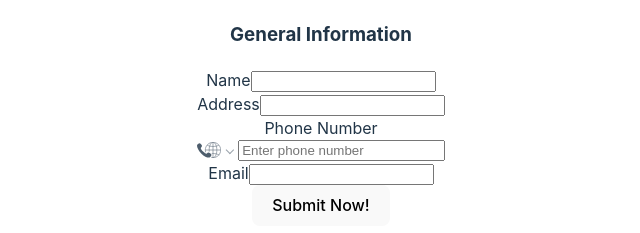
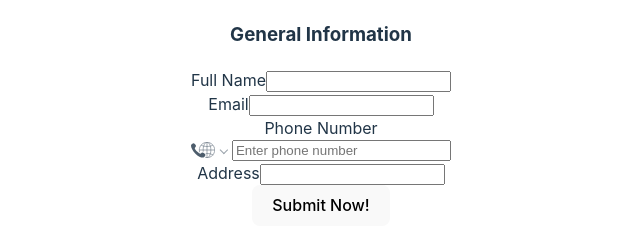
Before and after one commit to Peleton-011/cv-application, a React (Vite) app: page / in a window 1280 px wide. Shown: the part 339-572 px from the top of the page, without its empty margins (319-959 px from the left). Built offline with nearby package versions, Linux system fonts and the light colour scheme.

Commit message:
Reorganize inputs

```diff
--- a/src/components/GeneralInfoInput.jsx
+++ b/src/components/GeneralInfoInput.jsx
@@ -21,14 +21,14 @@ const inputList = [
 	{
 		inputName: "name",
 		inputID: "name",
-		label: "Name",
+		label: "Full Name",
 		type: "text",
 	},
 	{
-		inputName: "address",
-		inputID: "address",
-		label: "Address",
-		type: "text",
+		inputName: "email",
+		inputID: "email",
+		label: "Email",
+		type: "email",
 	},
 	{
 		inputName: "phoneNumber",
@@ -37,10 +37,10 @@ const inputList = [
 		type: "phone",
 	},
 	{
-		inputName: "email",
-		inputID: "email",
-		label: "Email",
-		type: "email",
+		inputName: "address",
+		inputID: "address",
+		label: "Address",
+		type: "text",
 	},
 ];
 
```
